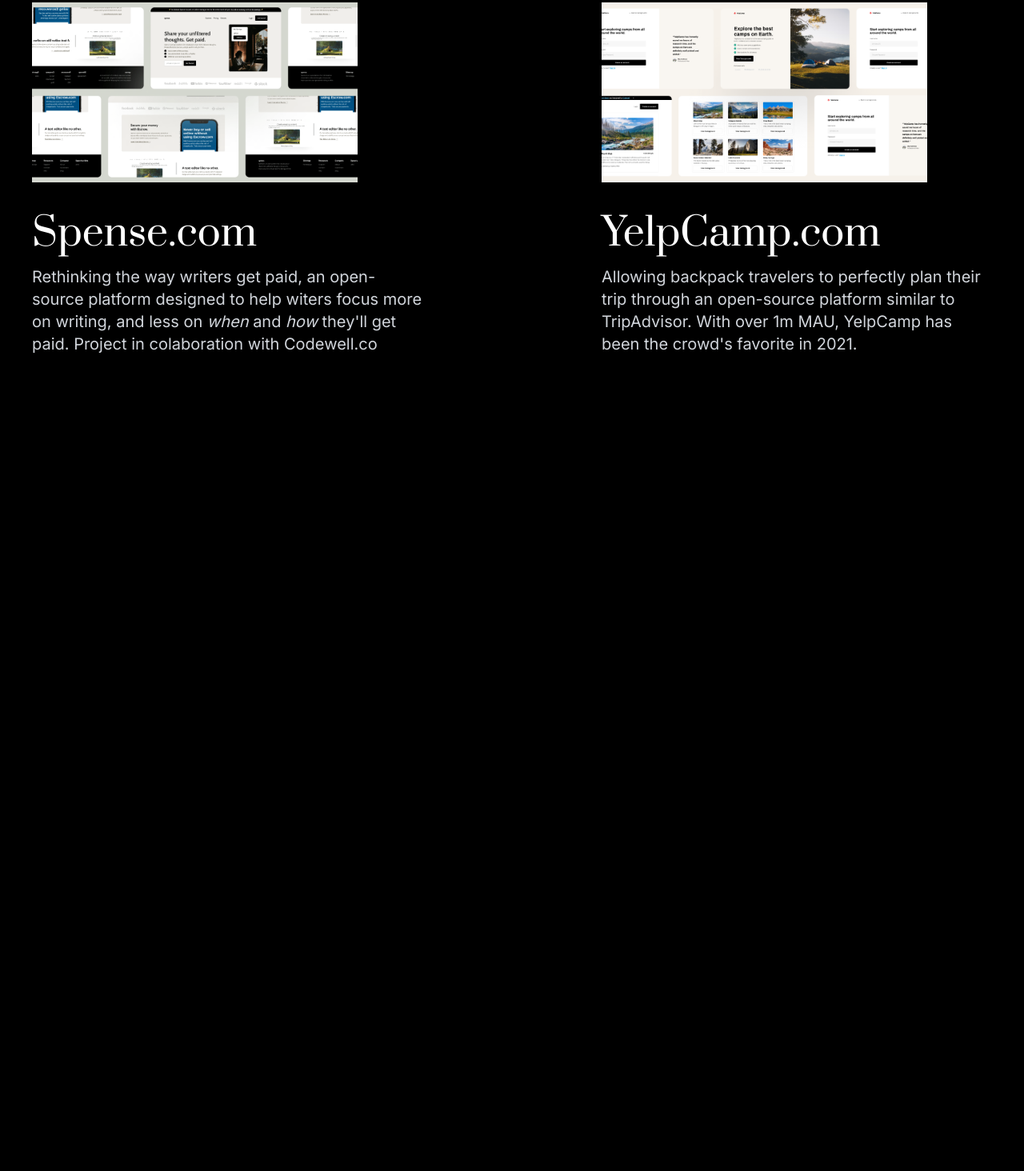
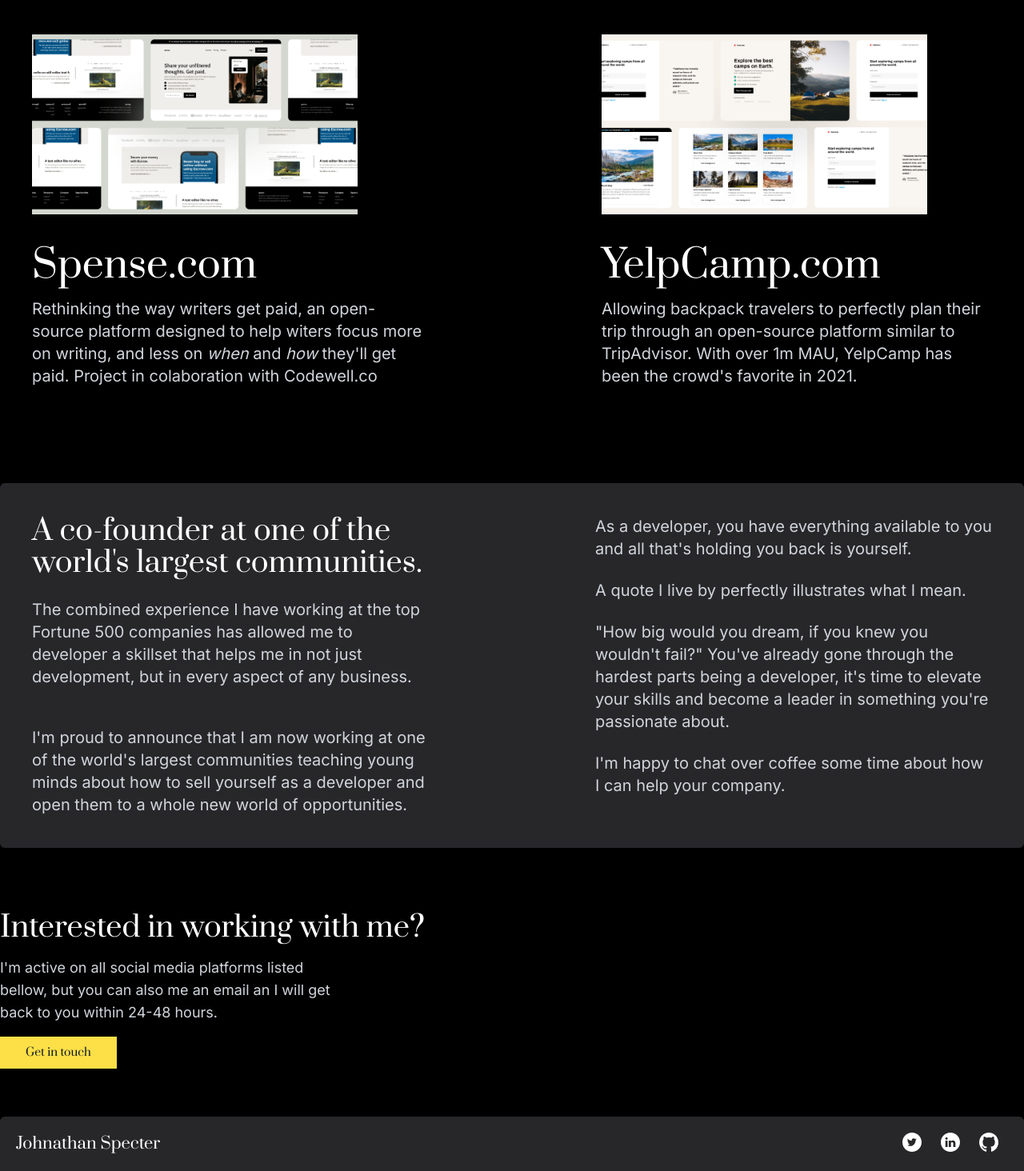
Before and after one commit to mundevux/Web_Developer_Portfolio, a website: page index.html in a window 1280 px wide. Shown: the part 677-2141 px from the top of the page at 80% size. Before the commit the page ends 1161 px from the top, so only its background shows below. Drawn offline with Linux system fonts and the light colour scheme.

Commit message:
Se agrega seccion de description, contact y footer

```diff
--- a/index.html
+++ b/index.html
@@ -17,7 +17,7 @@
                 <span class="font-[Prata] self-center text-xl  whitespace-nowrap text-white">Johnathan Specter</span>
             </a>
             <div class="flex md:order-2">
-                <button type="button" class="hidden font-[Prata] md:block text-gray-900 bg-yellow-400 hover:bg-yellow-500 focus:ring-4 focus:outline-none focus:ring-yellow-300 font-medium text-sm px-8 py-2.5 text-center mr-3 md:mr-0">Get in touch</button>
+                <button type="button" class="hidden font-[Prata] md:block text-gray-900 bg-yellow-300 hover:bg-yellow-400 focus:ring-4 focus:outline-none focus:ring-yellow-300 font-medium text-sm px-8 py-2.5 text-center mr-3 md:mr-0">Get in touch</button>
                 <button data-collapse-toggle="navbar-sticky" type="button" id="bmenu" class="inline-flex items-center p-2 text-sm text-white rounded-lg md:hidden hover:bg-gray-700 focus:outline-none focus:ring-2 focus:ring-gray-800 dark:text-gray-700 dark:hover:bg-gray-700 dark:focus:ring-gray-700" aria-controls="navbar-sticky" aria-expanded="false">
                     <span class="sr-only">Open main menu</span>
                     <svg class="w-6 h-6" aria-hidden="true" fill="currentColor" viewBox="0 0 20 20" xmlns="http://www.w3.org/2000/svg"><path fill-rule="evenodd" d="M3 5a1 1 0 011-1h12a1 1 0 110 2H4a1 1 0 01-1-1zM3 10a1 1 0 011-1h12a1 1 0 110 2H4a1 1 0 01-1-1zM3 15a1 1 0 011-1h12a1 1 0 110 2H4a1 1 0 01-1-1z" clip-rule="evenodd"></path></svg>
@@ -56,7 +56,7 @@
                 <img src="./assets/Logos/Verizon.svg" alt="Logo Verizon" class="p-2">
             </div>
         </header>
-        <section>
+        <section  class="py-10">
             <div class="grid grid-cols-1 md:grid-cols-2 gap-4 md:gap-36">
                 <div class="flex flex-col items-start p-10 ">
                     <img src="./assets/Spense.png" alt="Code" class="w-auto md:w-5/6">
@@ -74,13 +74,50 @@
                 </div>
             </div>
         </section>
-        <section>
-
+        <section  class="py-10">
+            <div class="grid grid-cols-1 md:grid-cols-2 gap-4 md:gap-32 bg-zinc-800 rounded-md">
+                <div class="p-10">
+                    <h2 class="font-[Prata] text-2xl md:text-4xl">A co-founder at one of the world's largest communities.</h2><br>
+                    <p class="text-gray-300 text-xl">The combined experience I have working at the top Fortune
+                        500 companies has allowed me to developer a skillset that
+                        helps me in not just development, but in every aspect of any
+                        business.</p>   <br><br>
+                    <p class="text-gray-300 text-xl">I'm proud to announce that I am now working at one of the
+                        world's largest communities teaching young minds about how
+                        to sell yourself as a developer and open them to a whole new
+                        world of opportunities.</p>
+                </div>
+                <div class="p-10">
+                    <p class="text-gray-300 text-xl">As a developer, you have everything available to you and all
+                        that's holding you back is yourself.</p><br>
+                    <p class="text-gray-300 text-xl">A quote I live by perfectly illustrates what I mean.</p><br>
+                    <p class="text-gray-300 text-xl">"How big would you dream, if you knew you wouldn't fail?"
+                        You've already gone through the hardest parts being a
+                        developer, it's time to elevate your skills and become a leader
+                        in something you're passionate about.</p><br>
+                    <p class="text-gray-300 text-xl">I'm happy to chat over coffee some time about how I can help
+                        your company.</p>
+                </div>
+            </div>
         </section>
+        <section class="py-10">
+            <div>
+                <h2  class="font-[Prata] text-2xl md:text-4xl">Interested in working with me?</h2>
+                <p class="text-gray-300 text-lg md:w-2/6  py-4">I'm active on all social media platforms listed bellow, but you can also me an email an I will get back to you within 24-48 hours.</p>
+                <button type="button" class="hidden font-[Prata] md:block text-gray-900 bg-yellow-300 hover:bg-yellow-400 focus:ring-4 focus:outline-none focus:ring-yellow-300 font-medium text-sm px-8 py-2.5 text-center mr-3 md:mr-0">Get in touch</button>
+            </div>
+        </section>
+        <footer class="mt-5 p-4 md:p-5 bg-zinc-800 rounded-t-md">
+            <div class="flex justify-between">
+                <span class="font-[Prata] text-xl text-white">Johnathan Specter</span>
+                <div class="flex">
+                    <a href="#" class="px-3"><img src="./assets/Social Icons/Twitter.svg" alt="Logo Twitter"></a>
+                    <a href="#" class="px-3"><img src="./assets/Social Icons/LinkedIn.svg" alt="Logo LinkedIn"></a>
+                    <a href="#" class="px-3"><img src="./assets/Social Icons/Github.svg" alt="Logo Github"></a>
+                </div>
+            </div>
+        </footer>
     </main>
-    <footer>
-
-    </footer>
   <script src="./src/index.js"></script>
 </body>
 </html>
```
Also changed, not shown: dist/output.css.
